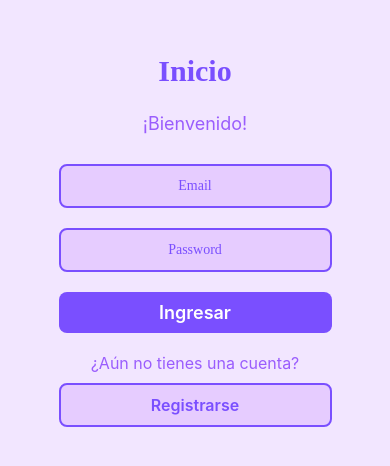
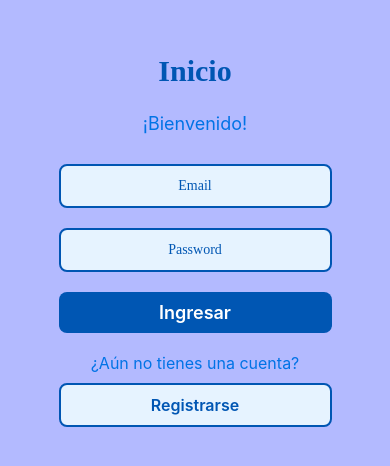
Before and after one commit to milagrosmarquez/p3-proyectointegradorRN, a React Native app: screen /Homee in a window 390 px wide. Shown: the part 182-648 px from the top of the page. Built offline with nearby package versions, Linux system fonts and the light colour scheme; no server answers.

Commit message:
Se agregan estilos

```diff
--- a/src/components/HomeMenu/HomeMenu.js
+++ b/src/components/HomeMenu/HomeMenu.js
@@ -17,9 +17,9 @@ const HomeMenu = () => {
     options={{
         headerShown: false,
         tabBarIcon: ({ size }) => (
-            <FontAwesome name="user" size={size} color="white" />
+            <FontAwesome name="user" size={size} color="black" />
         ),
-        tabBarStyle: { backgroundColor: '#9b4d96' },
+        tabBarStyle: { backgroundColor: 'white' },
     }}
 />
 
@@ -29,9 +29,9 @@ const HomeMenu = () => {
     options={{
         headerShown: false,
         tabBarIcon: ({  size }) => (
-            <FontAwesome name="home" size={size} color="white" />
+            <FontAwesome name="home" size={size} color="black" />
         ),
-        tabBarStyle: { backgroundColor: '#9b4d96' },
+        tabBarStyle: { backgroundColor: 'white' },
     }}
 />
 
--- a/src/components/UserProfile/UserProfile.js
+++ b/src/components/UserProfile/UserProfile.js
@@ -44,17 +44,17 @@ class UserProfile extends Component {
                     {loading ? (
                         <ActivityIndicator size='large' color='yellow' />
                     ) : (
-                        <>
+                        <><View style={styles.textContainer}>
                             <Image
                                 style={styles.image}
                                 source={require('../../../assets/userImage.png')}
                                 resizeMode='contain'
                             />
-                            <View style={styles.textContainer}>
-                                <Text style={styles.userInfoText}>{user.username}</Text>
-                                <Text style={styles.userInfoText}>{auth.currentUser.email}</Text>
-                                <Text style={styles.bio}>{user.bio}</Text>
-                            </View>
+
+                            <Text style={styles.userInfoText}>{user.username}</Text>
+                            <Text style={styles.userInfoText}>{auth.currentUser.email}</Text>
+                            <Text style={styles.bio}>{user.bio}</Text>
+                        </View>
                         </>
                     )}
 
@@ -69,26 +69,31 @@ const styles = StyleSheet.create({
         flex: 1,
         justifyContent: 'flex-start',
         alignItems: 'center',
-        backgroundColor: '#f5f5f5',
         padding: 20,
     },
     userInfo: {
         width: '100%',
         flexDirection: 'row',
-        padding: 20,
-        backgroundColor: '#d3aad7',
-        marginBottom: 20,
+        padding: 15,
+        paddingBottom: 20,
+        paddingTop: 20,
+        paddingLeft: 40,
+        paddingRight: 40,
+        backgroundColor: '#171617',
+        marginBottom: 30,
         borderRadius: 8,
         shadowColor: '#000',
         shadowOpacity: 0.1,
         shadowRadius: 5,
         alignItems: 'center',
+        justifyContent: 'center',
     },
     image: {
-        width: 50,
-        height: 50,
+        width: 70,
+        height: 70,
         marginRight: 10,
-        borderRadius: 25,
+        borderRadius: 40,
+        alignSelf: 'center',
     },
     textContainer: {
         flex: 1,
@@ -96,16 +101,17 @@ const styles = StyleSheet.create({
     userInfoText: {
         fontSize: 16,
         marginBottom: 10,
+        color: 'white',
     },
     text: {
         fontSize: 20,
         fontWeight: 'bold',
         marginBottom: 10,
-        color: '#9b4d96',
+        color: 'black',
     },
     bio: {
-        backgroundColor: '#f2d6f7',
-        padding: 10,
+        backgroundColor: '#ff91f4',
+        padding: 20,
         borderRadius: 8,
         marginTop: 10,
     }
--- a/src/components/Users/Users.js
+++ b/src/components/Users/Users.js
@@ -61,7 +61,8 @@ class Users extends Component {
                             onChangeText={this.handleFilter}
                         />
 
-                        {filterApplied && filteredUsers.length === 0 ? (
+                        {filterValue === "" ? null : (
+                            filterApplied && filteredUsers.length === 0 ? (
                                 <Text style={styles.noResults}>No existen usuarios para este filtro</Text>
                             ) : (
                                 <FlatList
@@ -71,61 +72,61 @@ class Users extends Component {
                                         <View style={styles.userInfo}>
                                             <Text style={styles.userInfoText}>{item.data.username}</Text>
                                             <Text style={styles.userInfoText}>{item.data.mail}</Text>
-                                        <Text style={styles.bio}>{item.data.bio}</Text>
                                         </View>
                                     )}
                                 />
+                            )
                         )}
                     </>
                 )}
             </View>
         );
-    }
-}
+    } }
 
 const styles = StyleSheet.create({
     container: {
         flex: 1,
-        justifyContent: 'flex-start',
+        justifyContent: 'center',
         alignItems: 'center',
-        padding: 10,
     },
     searchInput: {
-        width: '95%',
-        padding: 15,
+        width: '100%',
+        padding: 10,
+        borderColor: '#ccc',
+        borderWidth: 1.5,
+        borderRadius: 14,
         marginBottom: 20,
-        backgroundColor: '#fff',
-        borderRadius: 12,
-        borderWidth: 2,
-        borderColor: '#6c63ff',
-        fontSize: 16,
+        backgroundColor: 'white',
         color: '#333',
+        textAlign: 'center',
     },
     noResults: {
-        textAlign: 'center',
-        color: '#d63447',
         fontSize: 16,
-        marginTop: 10,
+        color: '#555',
+        marginTop: 20,
     },
     userInfo: {
         width: '100%',
-        padding: 20,
-        marginBottom: 15,
-        borderRadius: 12,
-        borderWidth: 2,
-        borderColor: '#6c63ff',
-        backgroundColor: '#EAD5F2',
+        padding: 15,
+        backgroundColor: '#171617',
+        borderRadius: 8,
+        marginBottom: 20,
+        shadowColor: '#000',
+        shadowOpacity: 0.2,
+        shadowRadius: 5,
+        alignItems: 'flex-start',
     },
     userInfoText: {
-        fontSize: 18,
-        color: '#4a47a3',
-        marginBottom: 5,
-        fontWeight: 'bold',
+        fontSize: 16,
+        color: 'white',
+        marginBottom: 8,
     },
     bio: {
-        fontSize: 16,
-        color: '#6a5acd',
-        marginTop: 10,
+        backgroundColor: '#eeffa1',
+        padding: 10,
+        borderRadius: 8,
+        marginTop: 5,
+        color: '#333',
     },
 });
 
--- a/src/screens/Home.js
+++ b/src/screens/Home.js
@@ -1,16 +1,17 @@
 import React, { Component } from 'react'
-import { View, Text, StyleSheet} from 'react-native';
+import { View, Text, StyleSheet } from 'react-native';
 import Users from '../components/Users/Users';
 
 
 
 export default class Home extends Component {
   render() {
+
     return (
+
      <View style={styles.container}>
-       <Text>Home</Text>
-      <Users></Users>
-
+        <Text>Home</Text>
+        <Users></Users>
       </View>
 
     );
@@ -20,7 +21,9 @@ export default class Home extends Component {
 const styles = StyleSheet.create({
   container: {
     flex: 1,
-    justifyContent: 'center',
+    justifyContent: 'flex-start',
     alignItems: 'center',
+    backgroundColor: "#f8ff75",
+    padding: 20,
   },
 });
--- a/src/screens/Login.js
+++ b/src/screens/Login.js
@@ -13,6 +13,7 @@ class Login extends Component {
       id: "",
     };
   }
+
   componentDidMount() {
     auth.onAuthStateChanged(user => {
       if (user) {
@@ -21,11 +22,16 @@ class Login extends Component {
       }
     });
   }
+
+
   onSubmit = () => {
     const { email, password } = this.state;
     console.log("Email:", email);
     console.log("Password:", password);
   }
+
+
+
   handleSubmit(email, password) {
     this.onSubmit();
     auth.signInWithEmailAndPassword(email, password)
@@ -36,12 +42,18 @@ class Login extends Component {
         this.setState({ errormsg: error.message });
       });
   }
+
+
+
+
   render() {
     const { email, password, loggedIn, errormsg } = this.state;
     if (loggedIn) {
       this.props.navigation.navigate('HomeMenu');
       return null;
     }
+
+
     return (
       <View style={styles.container}>
         <Text style={styles.heading}>Inicio</Text>
@@ -77,18 +89,17 @@ class Login extends Component {
   }
 }
 
-
 const styles = StyleSheet.create({
   container: {
     flex: 1,
     justifyContent: 'center',
     alignItems: 'center',
-        backgroundColor: '#f2e6ff',
+    backgroundColor: '#b3baff',
   },
   heading: {
     fontSize: 30,
     fontWeight: '700',
-        color: '#7a4fff',
+    color: '#0056b3',
     margin: 10,
     fontFamily: 'PT Serif',
   },
@@ -96,12 +107,12 @@ const styles = StyleSheet.create({
     fontSize: 18,
     marginBottom: 20,
     marginTop: 15,
-        color: '#9a5dfd',
+    color: '#0073e6',
     textAlign: 'center',
   },
   paragraph: {
     fontSize: 16,
-        color: '#9a5dfd',
+    color: '#0073e6',
     marginTop: 10,
   },
   input: {
@@ -110,16 +121,16 @@ const styles = StyleSheet.create({
     textAlign: 'center',
     marginVertical: 10,
     borderWidth: 2.5,
-        backgroundColor: '#e6ccff',
-        borderColor: '#7a4fff',
+    backgroundColor: '#e6f3ff',
+    borderColor: '#0056b3',
     borderRadius: 8,
     fontFamily: 'Average Sans',
-        color: '#7a4fff',
+    color: '#0056b3',
   },
   button: {
     width: '70%',
     paddingVertical: 10,
-        backgroundColor: '#7a4fff',
+    backgroundColor: '#0056b3',
     borderRadius: 8,
     alignItems: 'center',
     marginVertical: 10,
@@ -132,15 +143,15 @@ const styles = StyleSheet.create({
   buttonSecondary: {
     width: '70%',
     paddingVertical: 10,
-        backgroundColor: '#e6ccff',
+    backgroundColor: '#e6f3ff',
     borderRadius: 8,
     borderWidth: 2.5,
-        borderColor: '#7a4fff',
+    borderColor: '#0056b3',
     alignItems: 'center',
     marginVertical: 10,
   },
   buttonSecondaryText: {
-        color: '#7a4fff',
+    color: '#0056b3',
     fontSize: 16,
     fontWeight: '600',
   },
--- a/src/screens/Profile.js
+++ b/src/screens/Profile.js
@@ -17,7 +17,6 @@ logout() {
   }
 
   render() {
-  const { user } = this.state;
 
     return (
       <View style={styles.container}>
@@ -41,33 +40,58 @@ render() {
 const styles = StyleSheet.create({
   container: {
     flex: 1,
-    backgroundColor: '#f5f5f5',
+    justifyContent: 'flex-start',
+    alignItems: 'center',
+    backgroundColor: "#ffd7fd",
     padding: 20,
+  },
+  userInfo: {
+    width: '100%',
+    flexDirection: 'row',
+    padding: 20,
+    backgroundColor: '#d3aad7',
+    marginBottom: 20,
+    borderRadius: 8,
+    shadowColor: '#000',
+    shadowOpacity: 0.1,
+    shadowRadius: 5,
     alignItems: 'center',
+  },
+  image: {
+    width: 50,
+    height: 50,
+    marginRight: 10,
+    borderRadius: 25,
+  },
+  textContainer: {
+    flex: 1,
+  },
+  userInfoText: {
+    fontSize: 16,
+    marginBottom: 10,
   },
   text: {
     fontSize: 20,
     fontWeight: 'bold',
-    color: '#5e2872',
     marginBottom: 10,
+    color: 'black',
     textAlign: 'center',
   },
-  userPosts: {
-    width: '100%',
+  button: {
+    width: 150,
+    height: 45,
+    borderRadius: 45,
+    borderWidth: 3,
+    borderColor: 'rgba(255, 150, 200, 1)',
+    backgroundColor: 'rgba(255, 182, 193, 1)',
+    display: 'flex',
     alignItems: 'center',
-    marginTop: 20,
-  },
-  button: {
-    width: '40%',
-    paddingVertical: 10,
-    backgroundColor: '#9b4d96',
-    borderRadius: 8,
-    alignItems: 'center',
-    marginVertical: 10,
+    justifyContent: 'center',
   },
   buttonText: {
-    color: 'white',
+    color: 'black',
     fontSize: 16,
+    fontWeight: 'bold',
   },
 });
 
--- a/src/screens/Register.js
+++ b/src/screens/Register.js
@@ -13,7 +13,7 @@ class Register extends Component {
       errormsg: "",
       loading: false,
       bio: "",
-      loggedIn:false,
+      loggedIn: false,
 
     };
   }
@@ -24,6 +24,8 @@ class Register extends Component {
     console.log("Username:", username);
     console.log("Password:", password);
   }
+
+
 
   handleSubmit(email, password, bio, username) {
     this.setState({ loading: true, errormsg: '' });
```
Also changed, not shown: src/components/Filter/Filter.js (deleted, +0 -36 lines), src/screens/Results.js (+13 -5 lines). Lines whose indentation alone changed are shown as unchanged.
